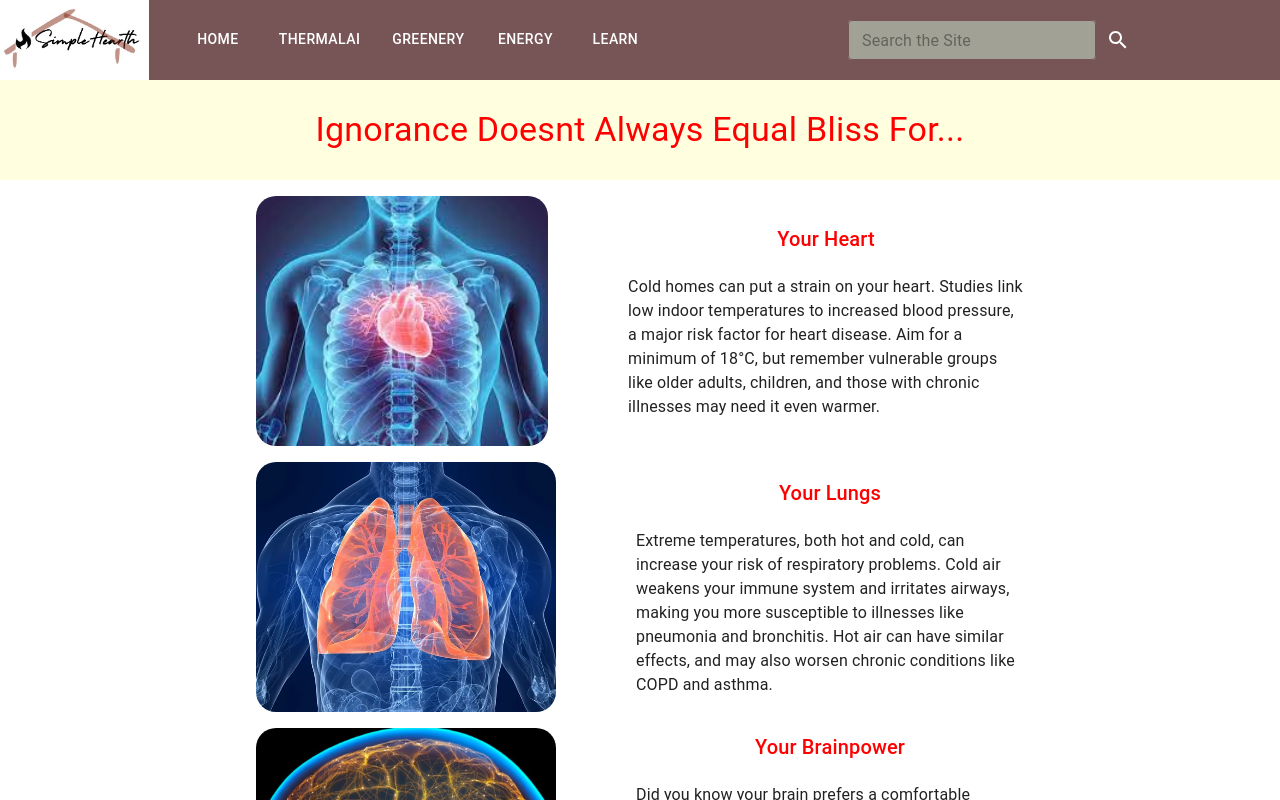
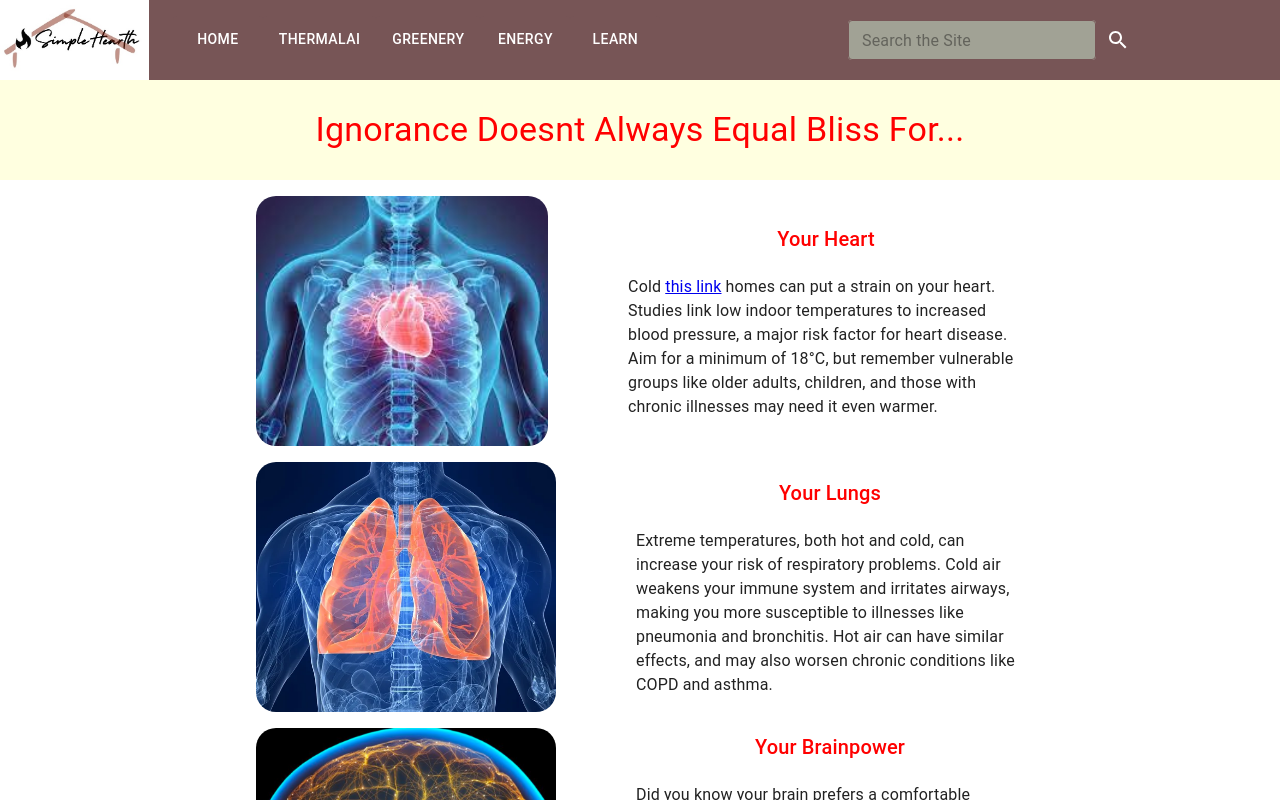
Before and after one commit to Eatgrilledfish/SimpleHearth, a Next.js app in the folder simply-health/: page /learn in a window 1280 px wide. Shown: the top 800 px of the page. Built offline with nearby package versions, Linux system fonts and the light colour scheme.

Commit message:
link add

```diff
--- a/simply-health/src/components/LearnContent.js
+++ b/simply-health/src/components/LearnContent.js
@@ -23,7 +23,10 @@ const LearnContent = () => {
           src="heart.jpeg"
           alt="Image 1"
           title="Your Heart"
-          description="Cold homes can put a strain on your heart. Studies link low indoor temperatures to increased blood pressure, a major risk factor for heart disease. Aim for a minimum of 18°C, but remember vulnerable groups like older adults, children, and those with chronic illnesses may need it even warmer."
+          description={<span>
+            Cold <a href="https://example.com">this link</a> homes can put a strain on your heart. Studies link low indoor temperatures to increased blood pressure, a major risk factor for heart disease. Aim for a minimum of 18°C, but remember vulnerable groups like older adults, children, and those with chronic illnesses may need it even warmer.
+          </span>
+          }
         />
         <ImageText
           src="lung.jpg"
```
